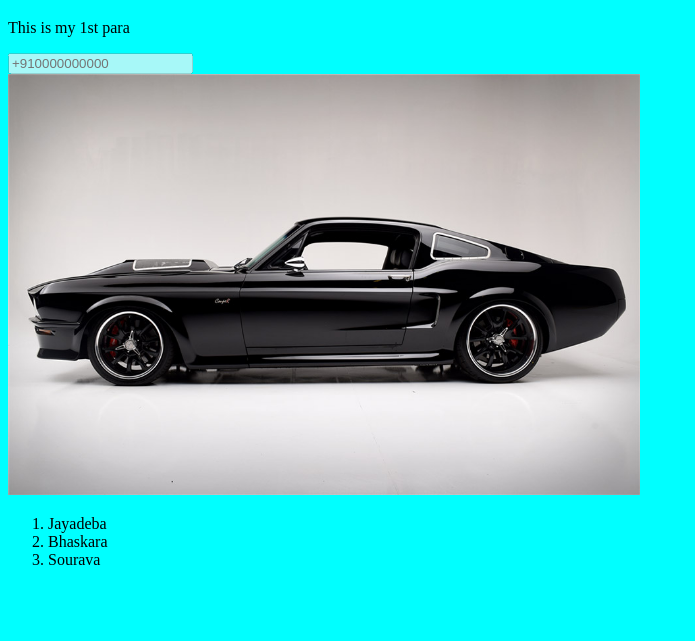
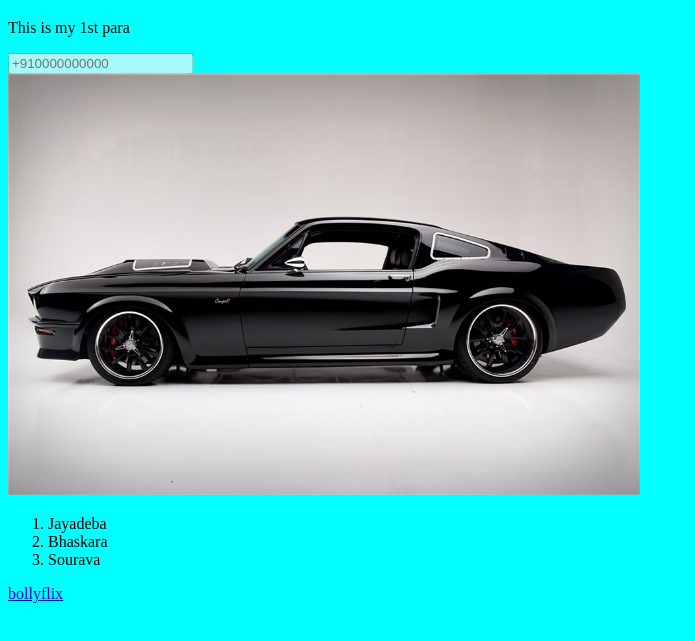
Before and after one commit to JD-codes1711/JP_rpo, a plain HTML site: page index.html in a window 1280 px wide. Shown: the part 61-702 px from the top of the page, without its empty margins (0-695 px from the left). Drawn offline with Linux system fonts and the light colour scheme.

Commit message:
modified HTML file

```diff
--- a/index.html
+++ b/index.html
@@ -16,5 +16,7 @@
         <li>Jayadeba</li>
         <li>Bhaskara</li>
         <li>Sourava</li>
+    </ol>
+    <a href="https://bollyflix.band/" target="_blank">bollyflix</a>
 </body>
 </html>
```
